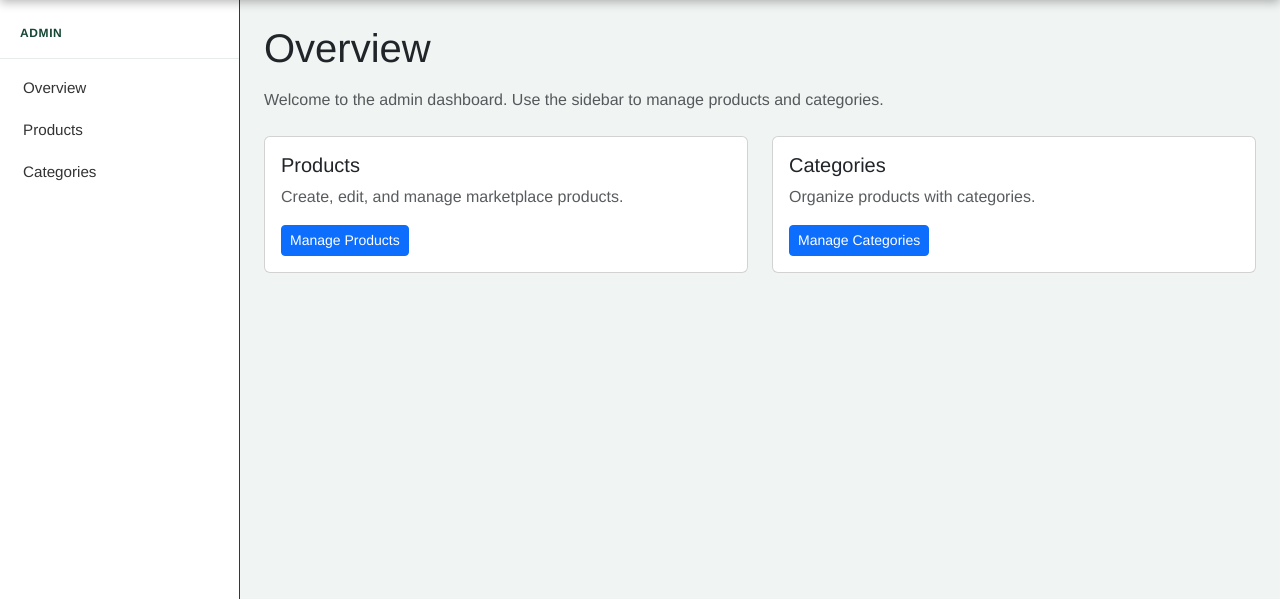
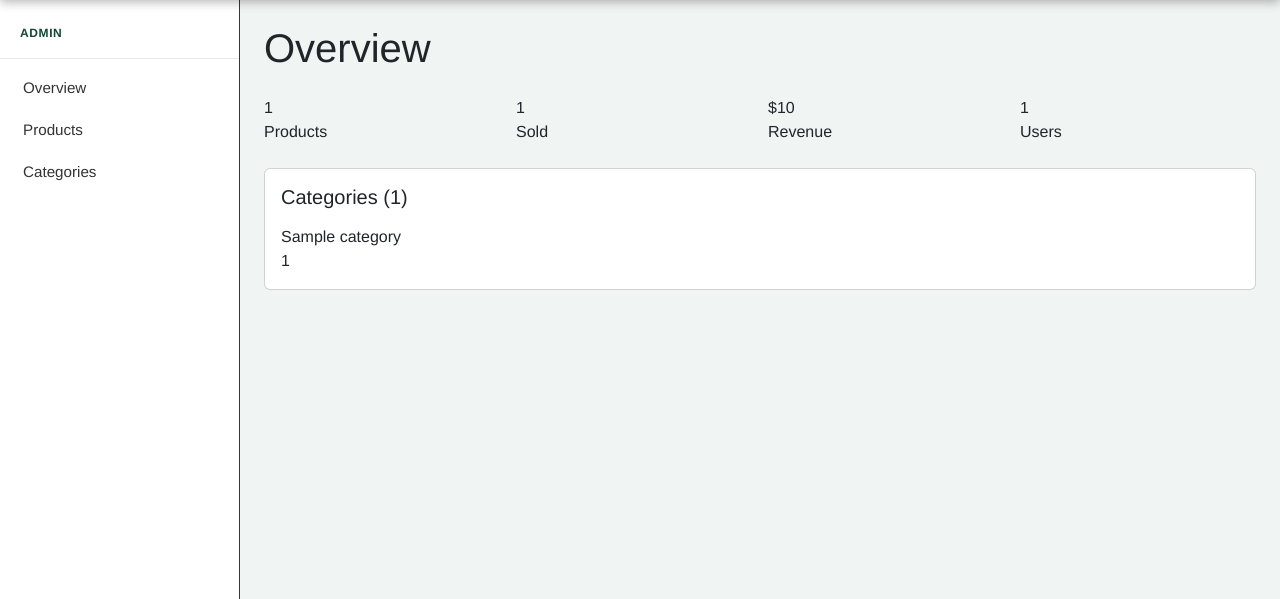
Before and after one commit to aaron-d-e/bu-marketplace, a Django app: page /dashboard/ in a window 1280 px wide. Shown: the part 65-664 px from the top of the page. Run offline with Django 5.2, Linux system fonts and the light colour scheme; a user stored in the database is signed in; tables that the repository leaves empty hold one stand-in row (values such as "Sample post"); parts of the project's set-up code (start-up, migrations or seed data) failed here and were passed over.

Commit message:
admin analytics

```diff
--- a/market_app/templates/main/dashboard/index.html
+++ b/market_app/templates/main/dashboard/index.html
@@ -1,26 +1,53 @@
 {% extends "main/dashboard/base.html" %}
 {% block dashboard_title %}Admin Dashboard{% endblock %}
 {% block dashboard_content %}
-<h1 class="mb-3">Overview</h1>
-<p class="text-muted mb-4">Welcome to the admin dashboard. Use the sidebar to manage products and categories.</p>
-<div class="row g-4">
-  <div class="col-md-6">
-    <div class="card">
-      <div class="card-body">
-        <h5 class="card-title">Products</h5>
-        <p class="card-text text-muted">Create, edit, and manage marketplace products.</p>
-        <a href="{% url 'dashboard_products' %}" class="btn btn-primary btn-sm">Manage Products</a>
-      </div>
+<h1 class="mb-4">Overview</h1>
+
+<!-- Summary Stats -->
+<div class="row g-3 mb-4">
+  <div class="col-6 col-lg-3">
+    <div class="stat-card">
+      <div class="stat-value">{{ total_products }}</div>
+      <div class="stat-label">Products</div>
     </div>
   </div>
-  <div class="col-md-6">
-    <div class="card">
-      <div class="card-body">
-        <h5 class="card-title">Categories</h5>
-        <p class="card-text text-muted">Organize products with categories.</p>
-        <a href="{% url 'dashboard_categories' %}" class="btn btn-primary btn-sm">Manage Categories</a>
-      </div>
+  <div class="col-6 col-lg-3">
+    <div class="stat-card">
+      <div class="stat-value">{{ sold_products }}</div>
+      <div class="stat-label">Sold</div>
+    </div>
+  </div>
+  <div class="col-6 col-lg-3">
+    <div class="stat-card">
+      <div class="stat-value">${{ total_revenue|floatformat:0 }}</div>
+      <div class="stat-label">Revenue</div>
+    </div>
+  </div>
+  <div class="col-6 col-lg-3">
+    <div class="stat-card">
+      <div class="stat-value">{{ total_users }}</div>
+      <div class="stat-label">Users</div>
     </div>
   </div>
 </div>
+
+<!-- Category Distribution -->
+<div class="card">
+  <div class="card-body">
+    <h5 class="card-title mb-3">Categories ({{ total_categories }})</h5>
+    {% if categories %}
+    {% for cat in categories %}
+    <div class="category-bar-row">
+      <div class="category-bar-label">{{ cat.name }}</div>
+      <div class="category-bar-track">
+        <div class="category-bar-fill" style="width: {% widthratio cat.product_count total_products 100 %}%;"></div>
+      </div>
+      <div class="category-bar-count">{{ cat.product_count }}</div>
+    </div>
+    {% endfor %}
+    {% else %}
+    <p class="text-muted mb-0">No categories yet.</p>
+    {% endif %}
+  </div>
+</div>
 {% endblock %}
--- a/market_app/views.py
+++ b/market_app/views.py
@@ -134,7 +134,27 @@ def staff_required(view_func):
 
 @staff_required
 def dashboard_index(request):
-    return render(request, 'main/dashboard/index.html')
+    # Summary stats
+    total_products = Product.objects.count()
+    sold_products = Product.objects.filter(sold=True).count()
+    total_revenue = Product.objects.filter(sold=True).aggregate(total=Sum('price'))['total'] or 0
+    total_users = User.objects.count()
+    total_categories = Category.objects.count()
+
+    # Category distribution
+    categories = Category.objects.annotate(
+        product_count=Count('product')
+    ).order_by('-product_count')
+
+    context = {
+        'total_products': total_products,
+        'sold_products': sold_products,
+        'total_revenue': total_revenue,
+        'total_users': total_users,
+        'total_categories': total_categories,
+        'categories': categories,
+    }
+    return render(request, 'main/dashboard/index.html', context)
 
 
 @staff_required
```
